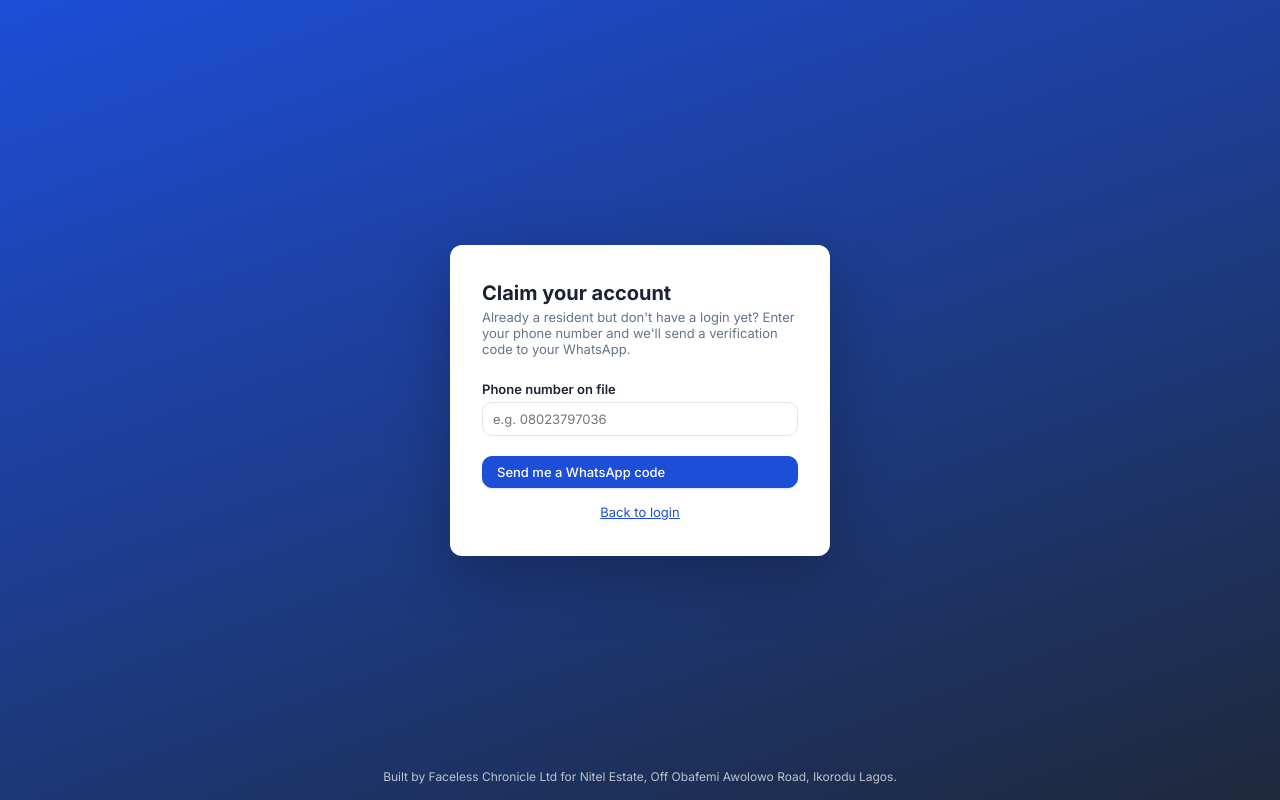
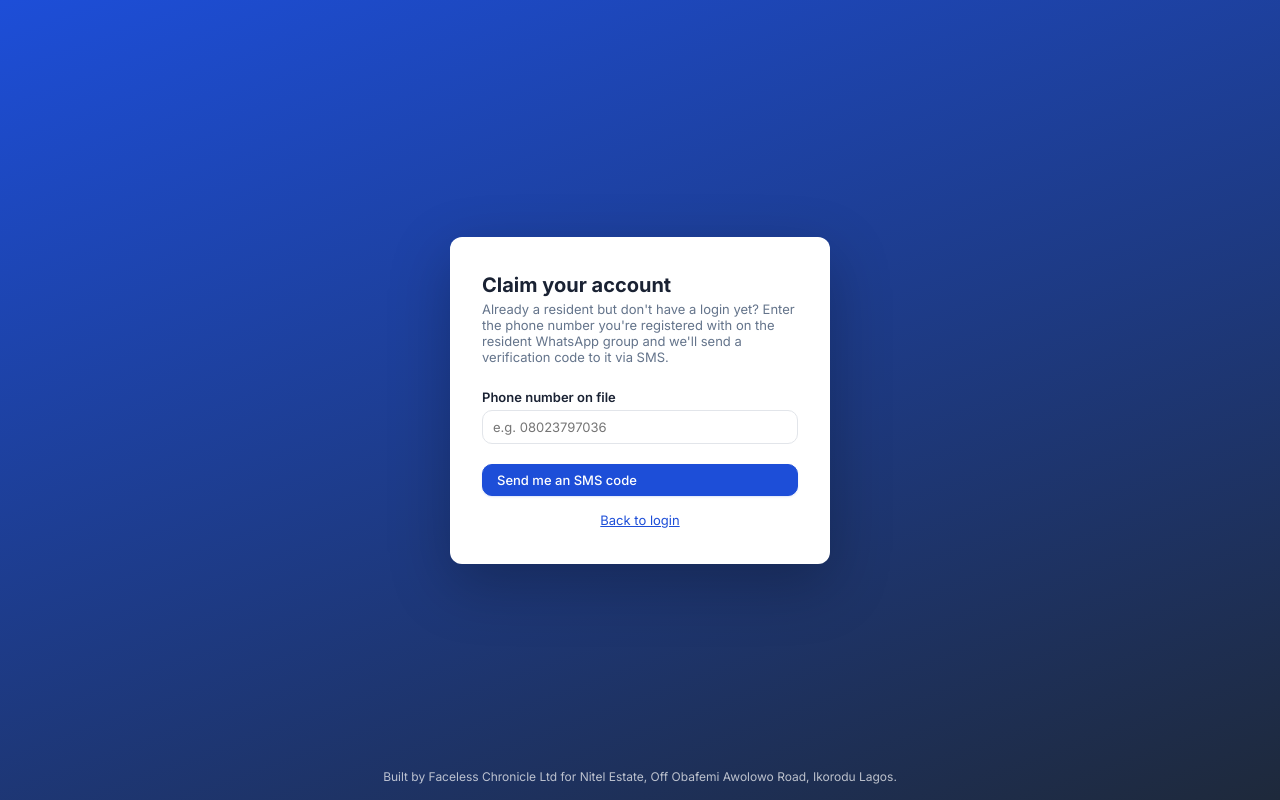
Before and after one commit to Emmarock/nems, a React (Vite) app in the folder frontend/: page /claim-account in a window 1280 px wide. Built offline with nearby package versions, Linux system fonts and the light colour scheme.

Commit message:
added tour to frontend

```diff
--- a/frontend/src/pages/auth/ClaimAccountPage.tsx
+++ b/frontend/src/pages/auth/ClaimAccountPage.tsx
@@ -8,11 +8,12 @@ type Step = 'phone' | 'code' | 'done'
 
 /**
  * Public, unauthenticated entry point for a resident who already exists in the system but never
- * got (or lost) their login. Two steps: a WhatsApp + SMS code to the phone already on file proves
- * the caller actually controls that phone (not just that they know the number), then the
- * verified code unlocks sending a reset-password link to whatever email they supply. Both steps
- * report a real error back — an unrecognized phone in step 1, a wrong/expired code in step 2 —
- * see UserService.startClaimAccount/verifyClaimAccount.
+ * got (or lost) their login. Two steps: an SMS code to the phone already on file (the same
+ * number they're registered with on the resident WhatsApp group, not a WhatsApp message itself)
+ * proves the caller actually controls that phone, then the verified code unlocks sending a
+ * reset-password link to whatever email they supply. Both steps report a real error back — an
+ * unrecognized phone in step 1, a wrong/expired code in step 2 — see
+ * UserService.startClaimAccount/verifyClaimAccount.
  */
 export function ClaimAccountPage() {
   const [step, setStep] = useState<Step>('phone')
@@ -70,10 +71,10 @@ export function ClaimAccountPage() {
       <div className="login-page">
         <div className="login-card">
           <h1>Enter your code</h1>
-          <p>We've sent a 6-digit code to the WhatsApp number on file for that phone number. Enter it below along with the email you'd like your access link sent to.</p>
+          <p>We've sent a 6-digit code via SMS to that phone number. Enter it below along with the email you'd like your access link sent to.</p>
           <form onSubmit={handleVerify}>
             <div className="form-field" style={{ marginBottom: 14 }}>
-              <label htmlFor="code">WhatsApp code</label>
+              <label htmlFor="code">SMS code</label>
               <input
                 id="code"
                 type="text"
@@ -124,7 +125,10 @@ export function ClaimAccountPage() {
     <div className="login-page">
       <div className="login-card">
         <h1>Claim your account</h1>
-        <p>Already a resident but don't have a login yet? Enter your phone number and we'll send a verification code to your WhatsApp.</p>
+        <p>
+          Already a resident but don't have a login yet? Enter the phone number you're registered with on the resident
+          WhatsApp group and we'll send a verification code to it via SMS.
+        </p>
         <form onSubmit={handleStart}>
           <div className="form-field" style={{ marginBottom: 8 }}>
             <label htmlFor="phone">Phone number on file</label>
@@ -140,7 +144,7 @@ export function ClaimAccountPage() {
           </div>
           {error && <p className="error-text">{error}</p>}
           <button type="submit" className="btn btn-primary" style={{ width: '100%', marginTop: 12 }} disabled={loading}>
-            {loading ? 'Sending…' : 'Send me a WhatsApp code'}
+            {loading ? 'Sending…' : 'Send me an SMS code'}
           </button>
         </form>
         <p className="muted" style={{ textAlign: 'center', fontSize: 13, marginTop: 16, marginBottom: 0 }}>
```
Also changed, not shown: 2 other files (tests, documents, lock files or other folders).
